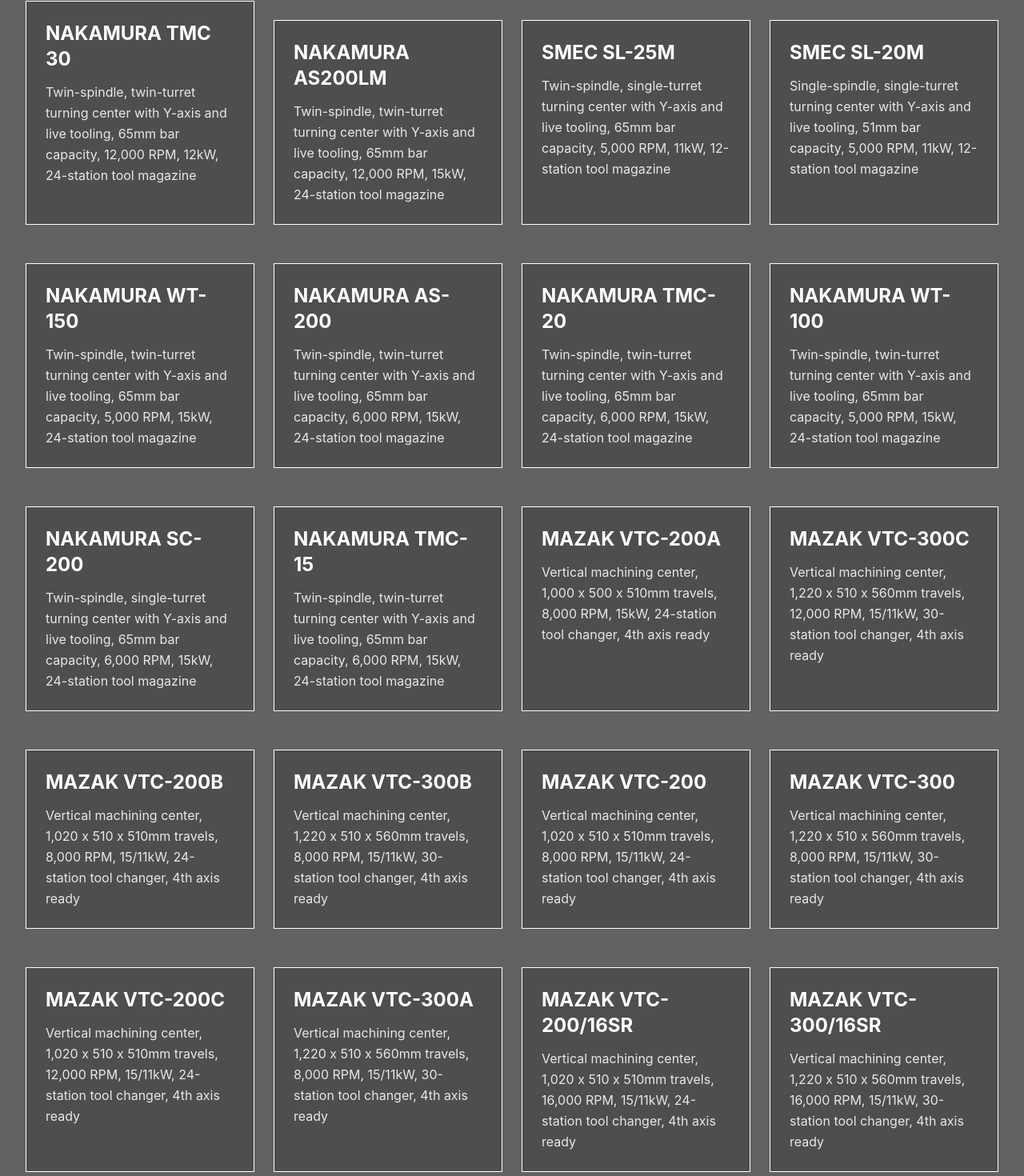
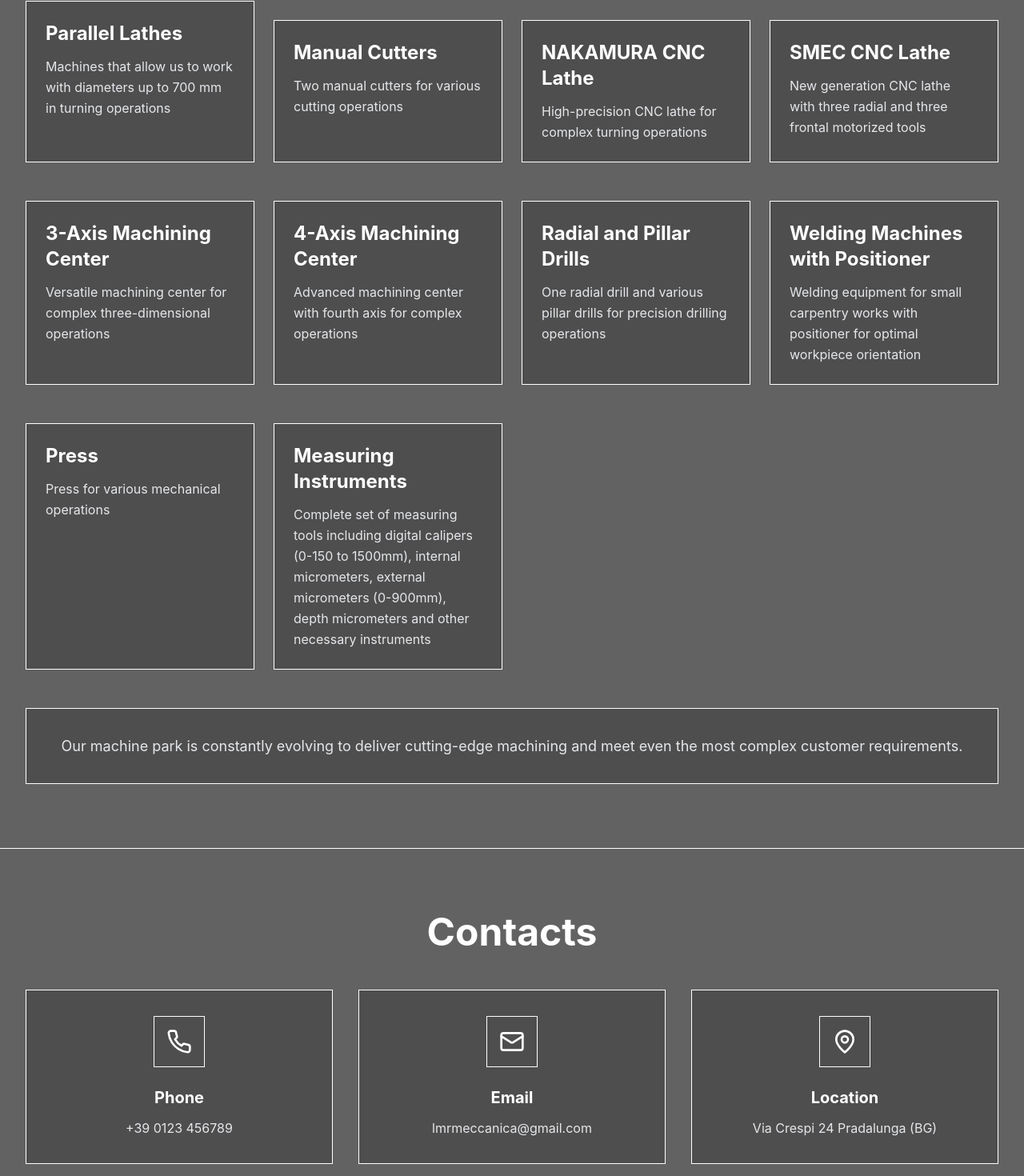
Before and after one commit to fcarrara24/rota-projects, a React (Vite) app: page / in a window 1280 px wide. Shown: the part 3677-5147 px from the top of the page at 80% size. Built offline with nearby package versions, Linux system fonts and the light colour scheme.

Commit message:
aggiornamento lista materiali disponibili

```diff
--- a/src/data.ts
+++ b/src/data.ts
@@ -238,265 +238,111 @@
   {
     id: '1',
     nome: {
-      en: 'NAKAMURA TMC 30',
-      it: 'NAKAMURA TMC 30'
+      en: 'Parallel Lathes',
+      it: 'Torni Paralleli'
     },
     descrizione: {
-      en: 'Twin-spindle, twin-turret turning center with Y-axis and live tooling, 65mm bar capacity, 12,000 RPM, 12kW, 24-station tool magazine',
-      it: 'Centro di tornitura bi-punta con torretta bipla, asse Y e utensili motorizzati, capacità barre 65mm, 12.000 giri/min, 12kW, magazzino utensili 24 posti'
+      en: 'Machines that allow us to work with diameters up to 700 mm in turning operations',
+      it: 'Macchine che ci permettono di lavorare diametri fino a 700 mm nelle operazioni di tornitura'
     }
   },
   {
     id: '2',
     nome: {
-      en: 'NAKAMURA AS200LM',
-      it: 'NAKAMURA AS200LM'
+      en: 'Manual Cutters',
+      it: 'Tagliatrici Manuali'
     },
     descrizione: {
-      en: 'Twin-spindle, twin-turret turning center with Y-axis and live tooling, 65mm bar capacity, 12,000 RPM, 15kW, 24-station tool magazine',
-      it: 'Centro di tornitura bi-punta con torretta bipla, asse Y e utensili motorizzati, capacità barre 65mm, 12.000 giri/min, 15kW, magazzino utensili 24 posti'
+      en: 'Two manual cutters for various cutting operations',
+      it: 'Due tagliatrici manuali per diverse operazioni di taglio'
     }
   },
   {
     id: '3',
     nome: {
-      en: 'SMEC SL-25M',
-      it: 'SMEC SL-25M'
+      en: 'NAKAMURA CNC Lathe',
+      it: 'Tornio CNC NAKAMURA'
     },
     descrizione: {
-      en: 'Twin-spindle, single-turret turning center with Y-axis and live tooling, 65mm bar capacity, 5,000 RPM, 11kW, 12-station tool magazine',
-      it: 'Centro di tornitura bi-punta con torretta singola, asse Y e utensili motorizzati, capacità barre 65mm, 5.000 giri/min, 11kW, magazzino utensili 12 posti'
+      en: 'High-precision CNC lathe for complex turning operations',
+      it: 'Tornio CNC di precisione per lavorazioni complesse'
     }
   },
   {
     id: '4',
     nome: {
-      en: 'SMEC SL-20M',
-      it: 'SMEC SL-20M'
+      en: 'SMEC CNC Lathe',
+      it: 'Tornio CNC SMEC'
     },
     descrizione: {
-      en: 'Single-spindle, single-turret turning center with Y-axis and live tooling, 51mm bar capacity, 5,000 RPM, 11kW, 12-station tool magazine',
-      it: 'Centro di tornitura mono-punta con torretta singola, asse Y e utensili motorizzati, capacità barre 51mm, 5.000 giri/min, 11kW, magazzino utensili 12 posti'
+      en: 'New generation CNC lathe with three radial and three frontal motorized tools',
+      it: 'Tornio CNC di nuova generazione con tre utensili radiali e tre frontali motorizzati'
     }
   },
   {
     id: '5',
     nome: {
-      en: 'NAKAMURA WT-150',
-      it: 'NAKAMURA WT-150'
+      en: '3-Axis Machining Center',
+      it: 'Centro di Lavoro a 3 Assi'
     },
     descrizione: {
-      en: 'Twin-spindle, twin-turret turning center with Y-axis and live tooling, 65mm bar capacity, 5,000 RPM, 15kW, 24-station tool magazine',
-      it: 'Centro di tornitura bi-punta con torretta bipla, asse Y e utensili motorizzati, capacità barre 65mm, 5.000 giri/min, 15kW, magazzino utensili 24 posti'
+      en: 'Versatile machining center for complex three-dimensional operations',
+      it: 'Centro di lavoro versatile per operazioni tridimensionali complesse'
     }
   },
   {
     id: '6',
     nome: {
-      en: 'NAKAMURA AS-200',
-      it: 'NAKAMURA AS-200'
+      en: '4-Axis Machining Center',
+      it: 'Centro di Lavoro a 4 Assi'
     },
     descrizione: {
-      en: 'Twin-spindle, twin-turret turning center with Y-axis and live tooling, 65mm bar capacity, 6,000 RPM, 15kW, 24-station tool magazine',
-      it: 'Centro di tornitura bi-punta con torretta bipla, asse Y e utensili motorizzati, capacità barre 65mm, 6.000 giri/min, 15kW, magazzino utensili 24 posti'
+      en: 'Advanced machining center with fourth axis for complex operations',
+      it: 'Centro di lavoro avanzato con quarto asse per lavorazioni complesse'
     }
   },
   {
     id: '7',
     nome: {
-      en: 'NAKAMURA TMC-20',
-      it: 'NAKAMURA TMC-20'
+      en: 'Radial and Pillar Drills',
+      it: 'Trapani a Colonna e Radiali'
     },
     descrizione: {
-      en: 'Twin-spindle, twin-turret turning center with Y-axis and live tooling, 65mm bar capacity, 6,000 RPM, 15kW, 24-station tool magazine',
-      it: 'Centro di tornitura bi-punta con torretta bipla, asse Y e utensili motorizzati, capacità barre 65mm, 6.000 giri/min, 15kW, magazzino utensili 24 posti'
+      en: 'One radial drill and various pillar drills for precision drilling operations',
+      it: 'Un trapano radiale e vari trapani a colonna per operazioni di foratura di precisione'
     }
   },
   {
     id: '8',
     nome: {
-      en: 'NAKAMURA WT-100',
-      it: 'NAKAMURA WT-100'
+      en: 'Welding Machines with Positioner',
+      it: 'Macchine per Saldatura con Posizionatore'
     },
     descrizione: {
-      en: 'Twin-spindle, twin-turret turning center with Y-axis and live tooling, 65mm bar capacity, 5,000 RPM, 15kW, 24-station tool magazine',
-      it: 'Centro di tornitura bi-punta con torretta bipla, asse Y e utensili motorizzati, capacità barre 65mm, 5.000 giri/min, 15kW, magazzino utensili 24 posti'
+      en: 'Welding equipment for small carpentry works with positioner for optimal workpiece orientation',
+      it: 'Attrezzature per saldatura per piccole lavorazioni di carpenteria con posizionatore per l\'orientamento ottimale dei pezzi'
     }
   },
   {
     id: '9',
     nome: {
-      en: 'NAKAMURA SC-200',
-      it: 'NAKAMURA SC-200'
+      en: 'Press',
+      it: 'Presa'
     },
     descrizione: {
-      en: 'Twin-spindle, single-turret turning center with Y-axis and live tooling, 65mm bar capacity, 6,000 RPM, 15kW, 24-station tool magazine',
-      it: 'Centro di tornitura bi-punta con torretta singola, asse Y e utensili motorizzati, capacità barre 65mm, 6.000 giri/min, 15kW, magazzino utensili 24 posti'
+      en: 'Press for various mechanical operations',
+      it: 'Presa per diverse operazioni meccaniche'
     }
   },
   {
     id: '10',
     nome: {
-      en: 'NAKAMURA TMC-15',
-      it: 'NAKAMURA TMC-15'
+      en: 'Measuring Instruments',
+      it: 'Strumenti di Misura'
     },
     descrizione: {
-      en: 'Twin-spindle, twin-turret turning center with Y-axis and live tooling, 65mm bar capacity, 6,000 RPM, 15kW, 24-station tool magazine',
-      it: 'Centro di tornitura bi-punta con torretta bipla, asse Y e utensili motorizzati, capacità barre 65mm, 6.000 giri/min, 15kW, magazzino utensili 24 posti'
-    }
-  },
-  {
-    id: '11',
-    nome: {
-      en: 'MAZAK VTC-200A',
-      it: 'MAZAK VTC-200A'
-    },
-    descrizione: {
-      en: 'Vertical machining center, 1,000 x 500 x 510mm travels, 8,000 RPM, 15kW, 24-station tool changer, 4th axis ready',
-      it: 'Centro di lavoro verticale, corsa 1.000 x 500 x 510mm, 8.000 giri/min, 15kW, cambio utensile 24 posizioni, predisposizione 4° asse'
-    }
-  },
-  {
-    id: '12',
-    nome: {
-      en: 'MAZAK VTC-300C',
-      it: 'MAZAK VTC-300C'
-    },
-    descrizione: {
-      en: 'Vertical machining center, 1,220 x 510 x 560mm travels, 12,000 RPM, 15/11kW, 30-station tool changer, 4th axis ready',
-      it: 'Centro di lavoro verticale, corsa 1.220 x 510 x 560mm, 12.000 giri/min, 15/11kW, cambio utensile 30 posizioni, predisposizione 4° asse'
-    }
-  },
-  {
-    id: '13',
-    nome: {
-      en: 'MAZAK VTC-200B',
-      it: 'MAZAK VTC-200B'
-    },
-    descrizione: {
-      en: 'Vertical machining center, 1,020 x 510 x 510mm travels, 8,000 RPM, 15/11kW, 24-station tool changer, 4th axis ready',
-      it: 'Centro di lavoro verticale, corsa 1.020 x 510 x 510mm, 8.000 giri/min, 15/11kW, cambio utensile 24 posizioni, predisposizione 4° asse'
-    }
-  },
-  {
-    id: '14',
-    nome: {
-      en: 'MAZAK VTC-300B',
-      it: 'MAZAK VTC-300B'
-    },
-    descrizione: {
-      en: 'Vertical machining center, 1,220 x 510 x 560mm travels, 8,000 RPM, 15/11kW, 30-station tool changer, 4th axis ready',
-      it: 'Centro di lavoro verticale, corsa 1.220 x 510 x 560mm, 8.000 giri/min, 15/11kW, cambio utensile 30 posizioni, predisposizione 4° asse'
-    }
-  },
-  {
-    id: '15',
-    nome: {
-      en: 'MAZAK VTC-200',
-      it: 'MAZAK VTC-200'
-    },
-    descrizione: {
-      en: 'Vertical machining center, 1,020 x 510 x 510mm travels, 8,000 RPM, 15/11kW, 24-station tool changer, 4th axis ready',
-      it: 'Centro di lavoro verticale, corsa 1.020 x 510 x 510mm, 8.000 giri/min, 15/11kW, cambio utensile 24 posizioni, predisposizione 4° asse'
-    }
-  },
-  {
-    id: '16',
-    nome: {
-      en: 'MAZAK VTC-300',
-      it: 'MAZAK VTC-300'
-    },
-    descrizione: {
-      en: 'Vertical machining center, 1,220 x 510 x 560mm travels, 8,000 RPM, 15/11kW, 30-station tool changer, 4th axis ready',
-      it: 'Centro di lavoro verticale, corsa 1.220 x 510 x 560mm, 8.000 giri/min, 15/11kW, cambio utensile 30 posizioni, predisposizione 4° asse'
-    }
-  },
-  {
-    id: '17',
-    nome: {
-      en: 'MAZAK VTC-200C',
-      it: 'MAZAK VTC-200C'
-    },
-    descrizione: {
-      en: 'Vertical machining center, 1,020 x 510 x 510mm travels, 12,000 RPM, 15/11kW, 24-station tool changer, 4th axis ready',
-      it: 'Centro di lavoro verticale, corsa 1.020 x 510 x 510mm, 12.000 giri/min, 15/11kW, cambio utensile 24 posizioni, predisposizione 4° asse'
-    }
-  },
-  {
-    id: '18',
-    nome: {
-      en: 'MAZAK VTC-300A',
-      it: 'MAZAK VTC-300A'
-    },
-    descrizione: {
-      en: 'Vertical machining center, 1,220 x 510 x 560mm travels, 8,000 RPM, 15/11kW, 30-station tool changer, 4th axis ready',
-      it: 'Centro di lavoro verticale, corsa 1.220 x 510 x 560mm, 8.000 giri/min, 15/11kW, cambio utensile 30 posizioni, predisposizione 4° asse'
-    }
-  },
-  {
-    id: '19',
-    nome: {
-      en: 'MAZAK VTC-200/16SR',
-      it: 'MAZAK VTC-200/16SR'
-    },
-    descrizione: {
-      en: 'Vertical machining center, 1,020 x 510 x 510mm travels, 16,000 RPM, 15/11kW, 24-station tool changer, 4th axis ready',
-      it: 'Centro di lavoro verticale, corsa 1.020 x 510 x 510mm, 16.000 giri/min, 15/11kW, cambio utensile 24 posizioni, predisposizione 4° asse'
-    }
-  },
-  {
-    id: '20',
-    nome: {
-      en: 'MAZAK VTC-300/16SR',
-      it: 'MAZAK VTC-300/16SR'
-    },
-    descrizione: {
-      en: 'Vertical machining center, 1,220 x 510 x 560mm travels, 16,000 RPM, 15/11kW, 30-station tool changer, 4th axis ready',
-      it: 'Centro di lavoro verticale, corsa 1.220 x 510 x 560mm, 16.000 giri/min, 15/11kW, cambio utensile 30 posizioni, predisposizione 4° asse'
-    }
-  },
-  {
-    id: '21',
-    nome: {
-      en: 'MAZAK VTC-200/12',
-      it: 'MAZAK VTC-200/12'
-    },
-    descrizione: {
-      en: 'Vertical machining center, 1,020 x 510 x 510mm travels, 12,000 RPM, 15/11kW, 24-station tool changer, 4th axis ready',
-      it: 'Centro di lavoro verticale, corsa 1.020 x 510 x 510mm, 12.000 giri/min, 15/11kW, cambio utensile 24 posizioni, predisposizione 4° asse'
-    }
-  },
-  {
-    id: '22',
-    nome: {
-      en: 'MAZAK VTC-300/12',
-      it: 'MAZAK VTC-300/12'
-    },
-    descrizione: {
-      en: 'Vertical machining center, 1,220 x 510 x 560mm travels, 12,000 RPM, 15/11kW, 30-station tool changer, 4th axis ready',
-      it: 'Centro di lavoro verticale, corsa 1.220 x 510 x 560mm, 12.000 giri/min, 15/11kW, cambio utensile 30 posizioni, predisposizione 4° asse'
-    }
-  },
-  {
-    id: '23',
-    nome: {
-      en: 'MAZAK VTC-200/16',
-      it: 'MAZAK VTC-200/16'
-    },
-    descrizione: {
-      en: 'Vertical machining center, 1,020 x 510 x 510mm travels, 16,000 RPM, 15/11kW, 24-station tool changer, 4th axis ready',
-      it: 'Centro di lavoro verticale, corsa 1.020 x 510 x 510mm, 16.000 giri/min, 15/11kW, cambio utensile 24 posizioni, predisposizione 4° asse'
-    }
-  },
-  {
-    id: '24',
-    nome: {
-      en: 'MAZAK VTC-300/16',
-      it: 'MAZAK VTC-300/16'
-    },
-    descrizione: {
-      en: 'Vertical machining center, 1,220 x 510 x 560mm travels, 16,000 RPM, 15/11kW, 30-station tool changer, 4th axis ready',
-      it: 'Centro di lavoro verticale, corsa 1.220 x 510 x 560mm, 16.000 giri/min, 15/11kW, cambio utensile 30 posizioni, predisposizione 4° asse'
+      en: 'Complete set of measuring tools including digital calipers (0-150 to 1500mm), internal micrometers, external micrometers (0-900mm), depth micrometers and other necessary instruments',
+      it: 'Set completo di strumenti di misurazione tra cui calibri digitali (0-150 a 1500mm), micrometri interni, micrometri esterni (0-900mm), micrometri di profondità e altri strumenti necessari'
     }
   }
 ];
```
